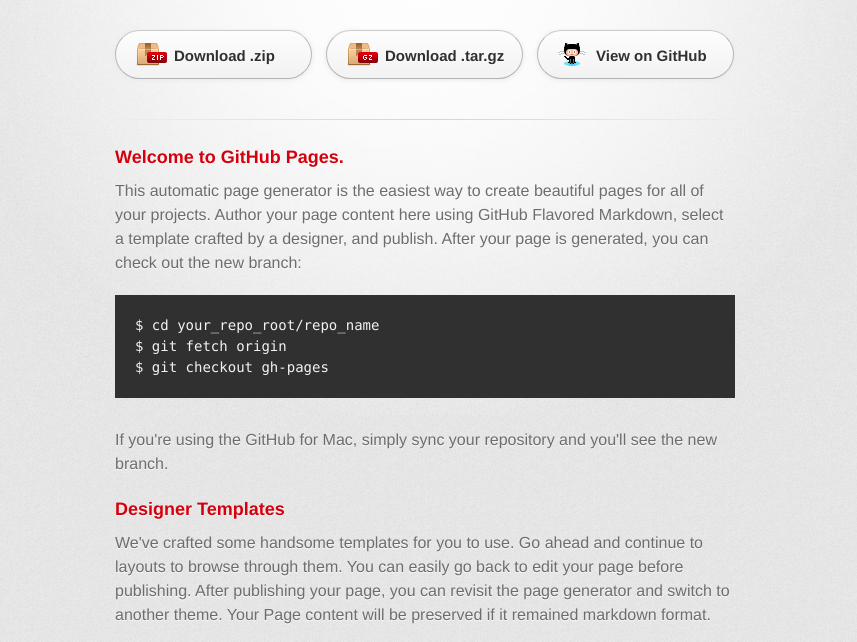
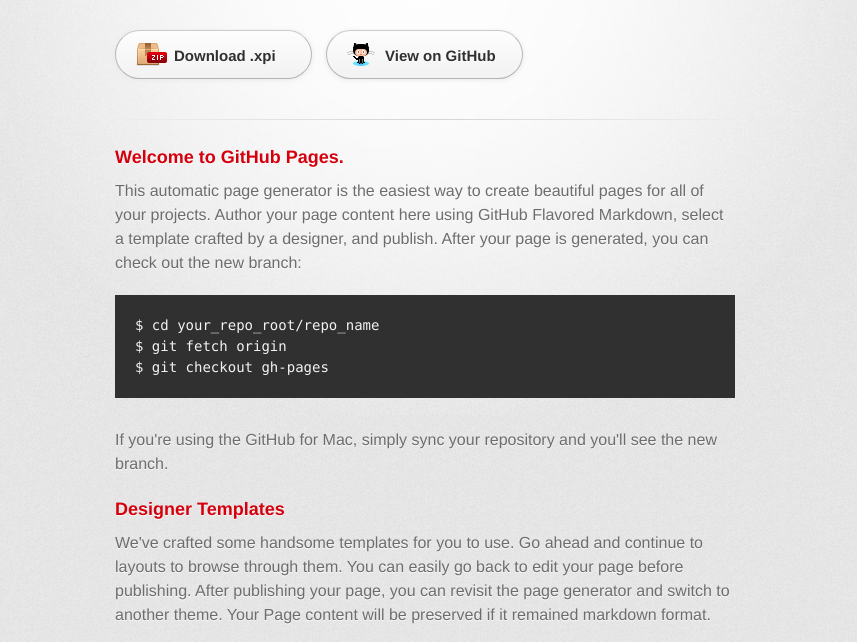
Before and after one commit to leighton/ezproxy-helper, a plain HTML site: page index.html in a window 1280 px wide. Shown: the part 158-800 px from the top of the page, without its empty margins (215-1072 px from the left). Drawn offline with Linux system fonts and the light colour scheme; a web font is replaced by a local one.

Commit message:
Update index.html
Add xpi link

```diff
--- a/index.html
+++ b/index.html
@@ -23,8 +23,7 @@
         </header>
 
         <section id="downloads" class="clearfix">
-          <a href="https://github.com/leighton/ezproxy-helper/zipball/master" id="download-zip" class="button"><span>Download .zip</span></a>
-          <a href="https://github.com/leighton/ezproxy-helper/tarball/master" id="download-tar-gz" class="button"><span>Download .tar.gz</span></a>
+          <a href="https://github.com/leighton/ezproxy-helper/build/ezproxy-helper.xpi" id="download-zip" class="button"><span>Download .xpi</span></a>
           <a href="https://github.com/leighton/ezproxy-helper" id="view-on-github" class="button"><span>View on GitHub</span></a>
         </section>
 
```
